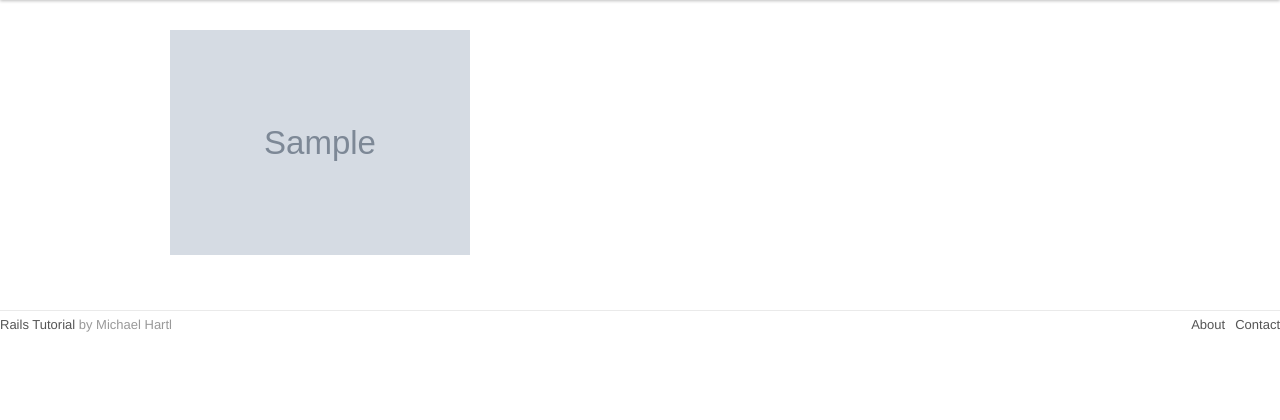
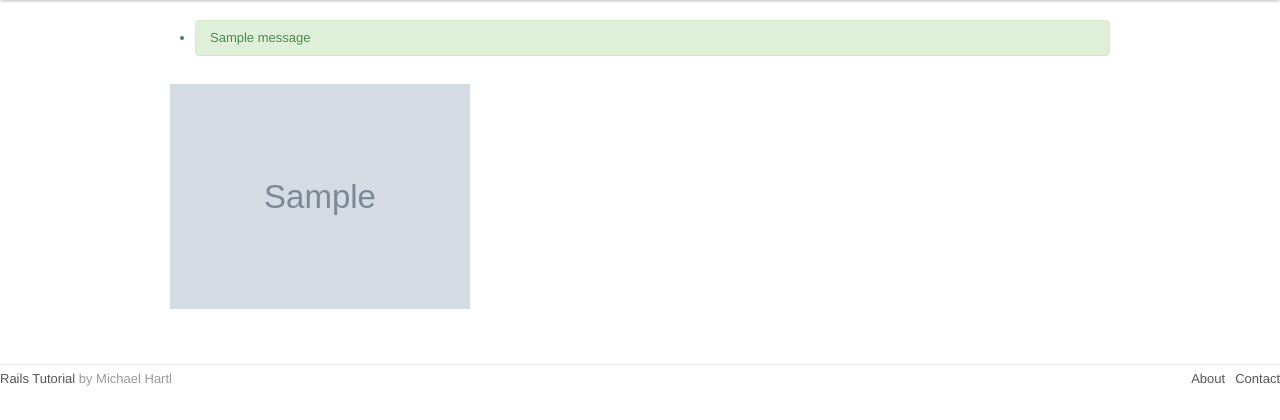
Before and after one commit to vkurup/sample_app_django, a Django app: template users/templates/users/show.html in a window 1280 px wide. Shown: the part 40-460 px from the top of the page. Run offline with Django 3.2, Linux system fonts and the light colour scheme; the template is opened without the code that fills it: most values are stand-ins (such as "Sample title", 1, 10 or a date in 2020); grey boxes marked "Sample" are stand-in pictures; one stand-in notice (Sample message) is shown; parts of the project's set-up code (start-up, migrations or seed data) failed here and were passed over; some libraries are stand-ins or nearby versions.

Commit message:
Added the flash message

```diff
--- a/users/templates/users/show.html
+++ b/users/templates/users/show.html
@@ -3,6 +3,14 @@
 {% block title %}{{ user.name }}{% endblock %}
 
 {% block content %}
+{% if messages %}
+<ul class="messages">
+  {% for message in messages %}
+  <li{% if message.tags %} class="alert alert-{{ message.tags }}"{% endif %}>{{ message }}</li>
+  {% endfor %}
+</ul>
+{% endif %}
+
 <div class="row">
   <aside class="span4">
     <section>
--- a/users/views.py
+++ b/users/views.py
@@ -1,5 +1,6 @@
 import hashlib
 from django.shortcuts import render, redirect
+from django.contrib import messages
 from models import User
 from forms import UserForm
 
@@ -8,6 +9,7 @@ def new(request):
         form = UserForm(request.POST)
         if form.is_valid():
             new_user = form.save()
+            messages.success(request, 'Profile successfully created.')
             return redirect(new_user)
     else:
         form = UserForm()
```
